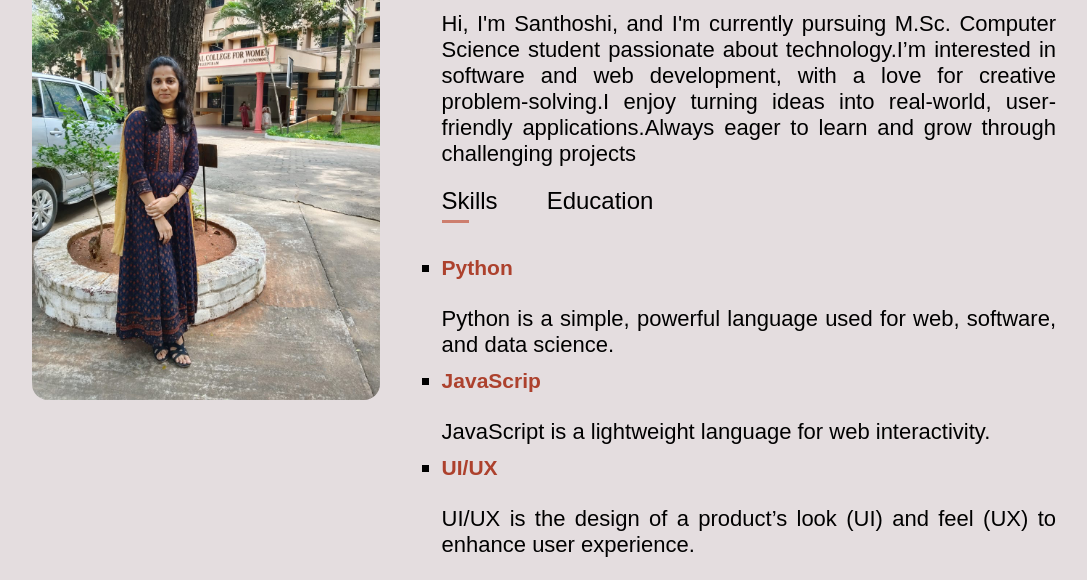
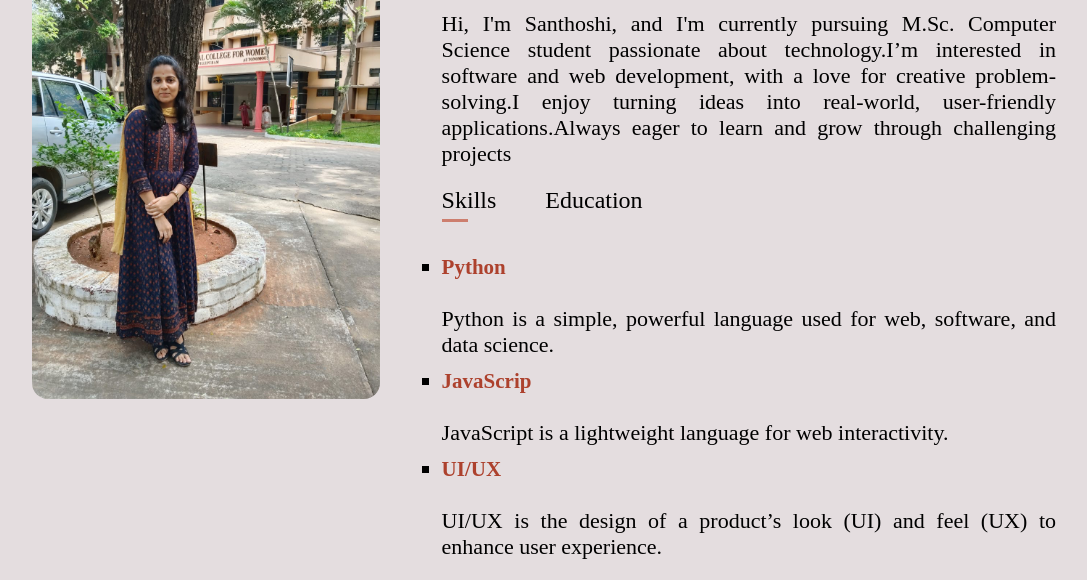
Before and after one commit to SanthoshiSelvamani/Portfolio, a plain HTML site: page index.html in a window 1280 px wide. Shown: the part 520-1100 px from the top of the page, without its empty margins (96-1183 px from the left). Drawn offline with nearby package versions, Linux system fonts and the light colour scheme.

Commit message:
Update style.css

```diff
--- a/style.css
+++ b/style.css
@@ -1,7 +1,7 @@
 *{
     margin: 0;
     padding: 0;
-    font-family: 'poppins',sans-serif;
+    font-family: 'Playfair Display', serif;
     box-sizing: border-box;
 
 
```
